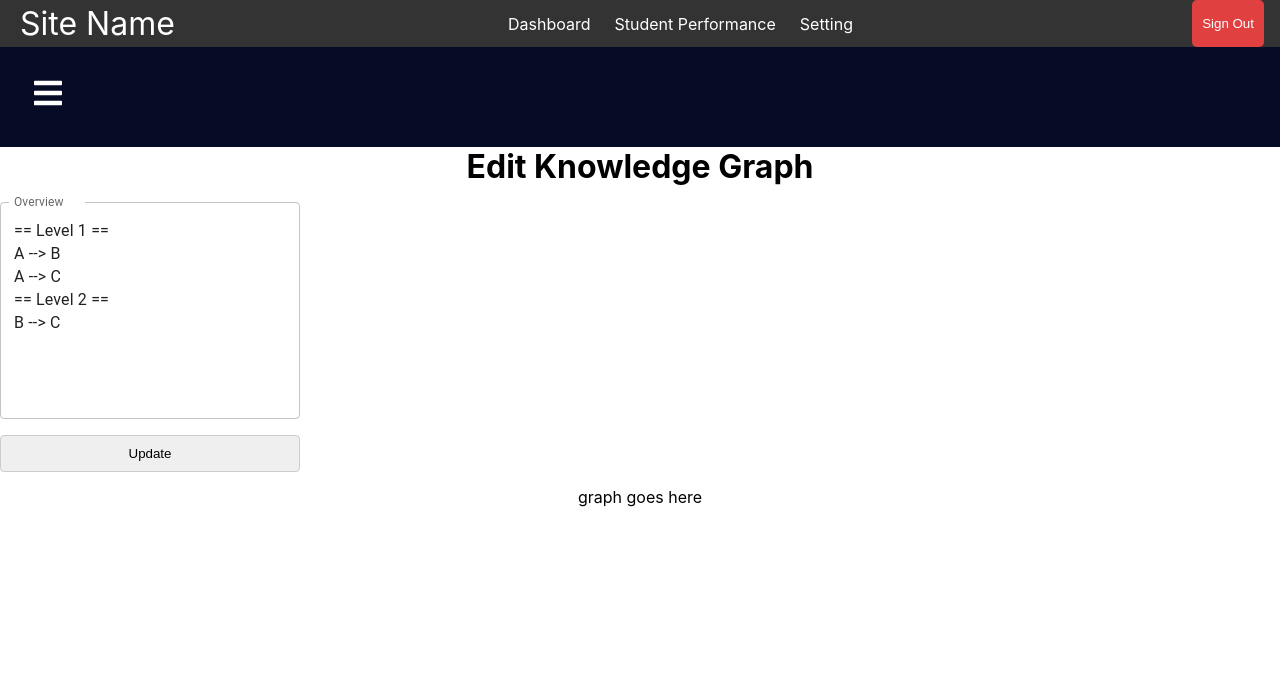
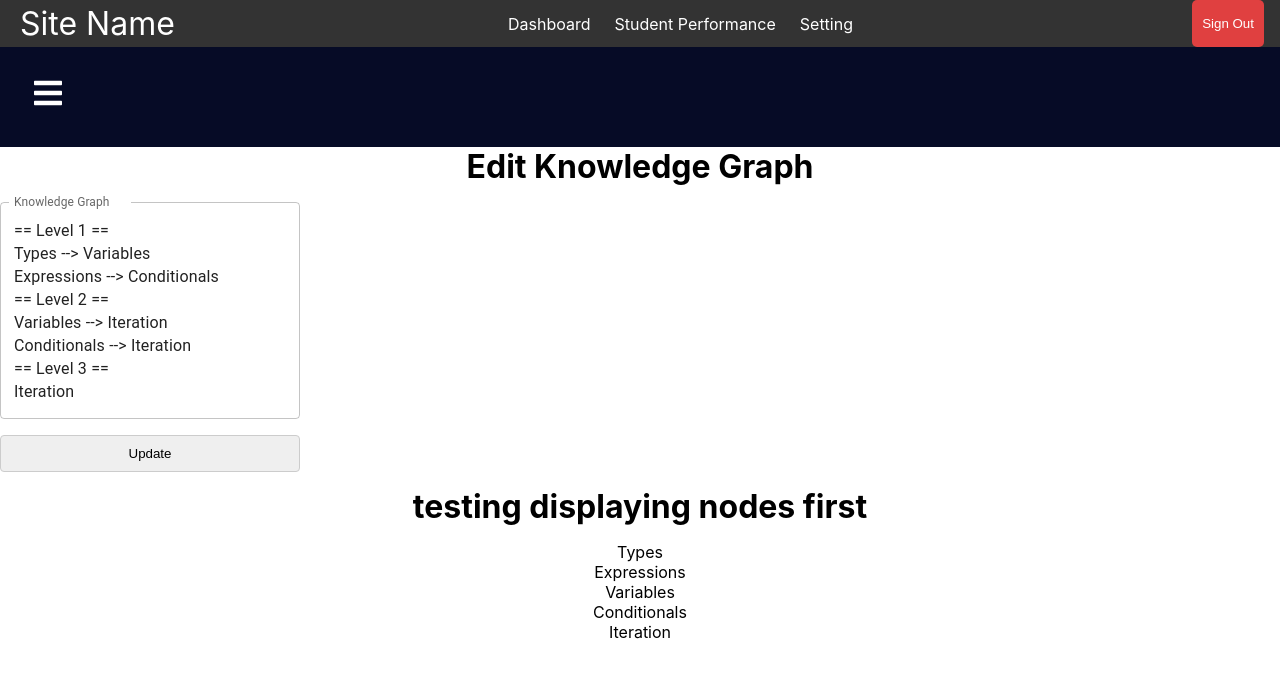
Before and after one commit to breeatoomey/instructor-app, a React (Create React App) app in the folder client/: page /editKnowledgeGraph in a window 1280 px wide. Shown: the top 678 px of the page. Built offline with nearby package versions, Linux system fonts and the light colour scheme.

Commit message:
seems like I might've FINALLY figured out a way to display the graph based on the input...we'll see how that goes tho

```diff
--- a/client/src/Components/ClassPage/Pages/EditKnowledgeGraph.jsx
+++ b/client/src/Components/ClassPage/Pages/EditKnowledgeGraph.jsx
@@ -1,17 +1,16 @@
-import { Box, Paper, TextField } from '@mui/material'
+import { TextField } from '@mui/material'
 import { useState, useEffect } from 'react'
 
 const EditKnowledgeGraph = () => {
-  const [input, setInput] = useState('== Level 1 ==\nA --> B\nA --> C\n== Level 2 ==\nB --> C')
+  const [input, setInput] = useState(
+    '== Level 1 ==\nTypes --> Variables\nExpressions --> Conditionals\n== Level 2 ==\nVariables --> Iteration\nConditionals --> Iteration\n== Level 3 ==\nIteration'
+  )
   const [nodes, setNodes] = useState([])
   const [edges, setEdges] = useState([])
 
-  const submitForm = event => {
-    event.preventDefault()
-    console.log(input)
+  const parseInput = input => {
     const nodesFromInput = new Set()
     const edgesFromInput = new Set()
-    // parsing input
     input
       .split('\n')
       .filter(line => line !== '' && line !== ' ')
@@ -26,12 +25,14 @@ const EditKnowledgeGraph = () => {
           edgesFromInput.add(edge)
         }
       })
-    console.log('nodesFromInput', nodesFromInput)
-    console.log('edgesFromInput', edgesFromInput)
+    return [nodesFromInput, edgesFromInput]
+  }
+
+  const submitForm = event => {
+    event.preventDefault()
+    const [nodesFromInput, edgesFromInput] = parseInput(input)
     setNodes(Array.from(nodesFromInput))
     setEdges(Array.from(edgesFromInput))
-    console.log('nodes', nodes)
-    console.log('edges', edges)
   }
   // posting graph to knowledge graph datastore
   useEffect(() => {
@@ -65,14 +66,32 @@ const EditKnowledgeGraph = () => {
     }
   }, [nodes, edges])
 
-  console.log('nodes', nodes)
-  console.log('edges', edges)
+  const s = /==\s*Level\s*\d+\s*==/
+  const nodesAtEachLevel = input
+    .split(s)
+    .map(line => line.trim().split('\n'))
+    .filter(arr => !arr.includes(''))
+    .map(arr => arr.map(line => line.split(' --> ')))
+  // console.log(nodesAtEachLevel)
+
+  const test = nodesAtEachLevel.map(arr => {
+    const [firstInnerArr, secondInnerArr] = arr
+    const firstNode = firstInnerArr[0]
+    const secondNode = secondInnerArr ? secondInnerArr[0] : null
+    return [firstNode, secondNode]
+    // console.log('firstNode')
+    // console.log(firstNode)
+    // console.log('secondNode')
+    // console.log(secondNode)
+  })
+
+  console.log(test)
   return (
     <div className="editKnowledgeGraph">
       <h1> Edit Knowledge Graph </h1>
-      <form onSubmit={submitForm}>
+      <form id="graph-input" onSubmit={submitForm}>
         <TextField
-          label="Overview"
+          label="Knowledge Graph"
           value={input}
           onChange={event => setInput(event.target.value)}
           multiline
@@ -80,7 +99,12 @@ const EditKnowledgeGraph = () => {
         />
         <input type="submit" value="Update" />
       </form>
-      <div id="graph">graph goes here</div>
+      <div id="graph">
+        <h1>testing displaying nodes first</h1>
+        <div>
+          {nodesAtEachLevel.map(arr => arr.map((line, index) => <div key={index}>{line[0]}</div>))}
+        </div>
+      </div>
     </div>
   )
 }
```
